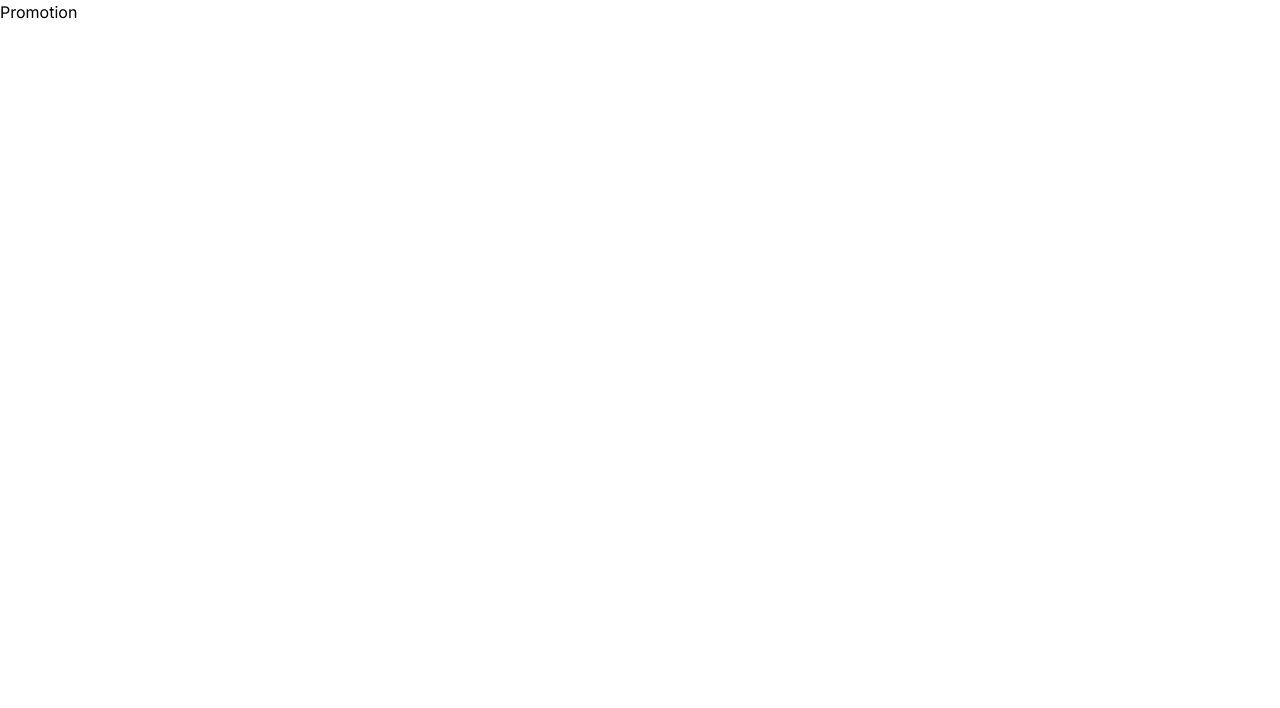
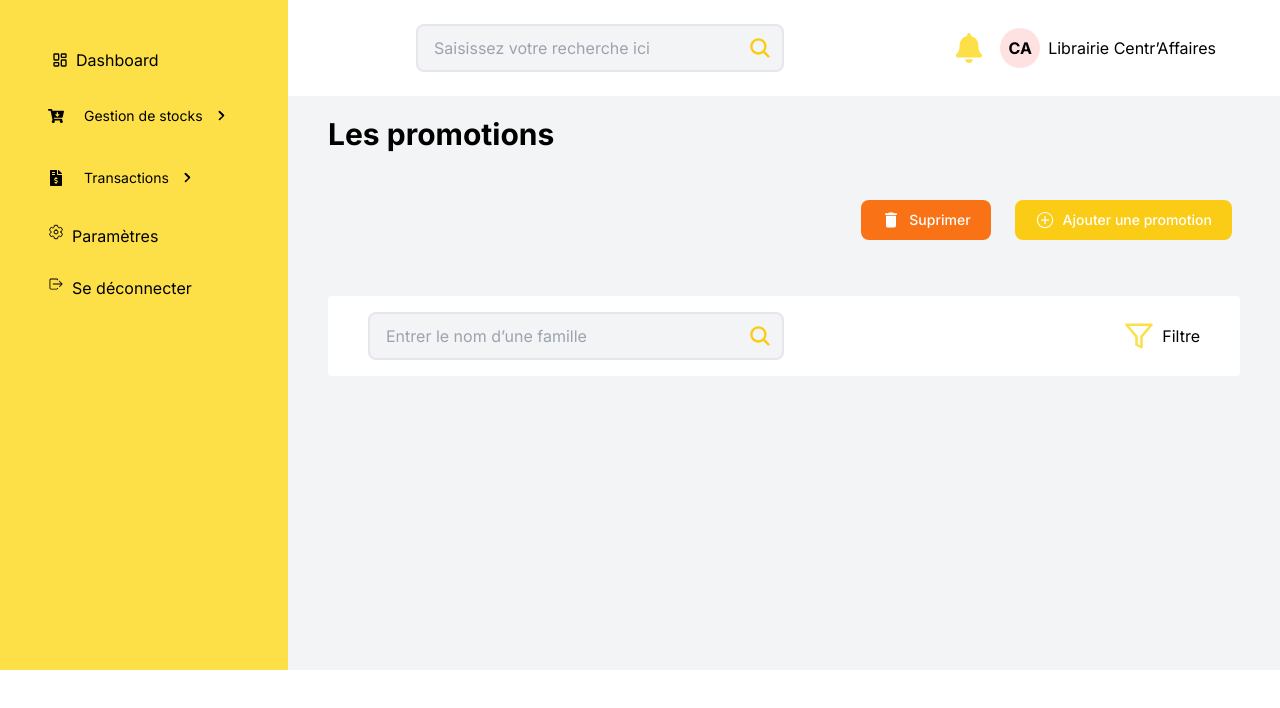
Before and after one commit to abraham241/integrationGstock, a Next.js app: page /gestiondestock/promotion in a window 1280 px wide. Shown: the top 708 px of the page. Built offline with nearby package versions, Linux system fonts and the light colour scheme.

Commit message:
finalisation de la 2eme bar de recherche et de la page promotion

```diff
--- a/app/gestiondestock/famillearticle/page.js
+++ b/app/gestiondestock/famillearticle/page.js
@@ -23,7 +23,6 @@ export default function famillearticle() {
           <div className="px-10 pt-5">
             <h1 className="text-3xl font-bold">Famille Articles</h1>
           </div>
-
           <div className="flex justify-end px-10 py-7">
             <div className=" pt-5 flex gap-4">
               <button
--- a/app/gestiondestock/promotion/page.js
+++ b/app/gestiondestock/promotion/page.js
@@ -1,7 +1,57 @@
-import React from 'react'
+import React from "react";
+import Sidebar from "@/components/Sidebar";
+import Searchbar from "@/components/Searchbar";
+import Recherchebar from "@/components/Recherchebar";
+import { MdDelete } from "react-icons/md";
+import { IoIosAddCircleOutline } from "react-icons/io";
+import Link from "next/link";
 
-export default function Promotion() {
+export default function promotion() {
   return (
-    <div>Promotion</div>
-  )
+    <>
+      <div className=" flex bg-gray-100">
+        {/* appel de la sidebar */}
+        <div className="">
+          <Sidebar />
+        </div>
+
+        <div className="w-full">
+          {/* appel de la barre de recherche */}
+          <div className=" h-24 ">
+            <Searchbar />
+          </div>
+          <div className="px-10 pt-5">
+            <h1 className="text-3xl font-bold">Les promotions</h1>
+          </div>
+          <div className="flex justify-end px-10 py-7">
+            <div className=" pt-5 flex gap-4">
+              <button
+                type="button"
+                class="text-white bg-orange-500 flex gap-2 items-center   font-medium rounded-lg text-sm px-5 py-2.5 me-2 mb-2  "
+              >
+                <div className="text-xl">
+                  <MdDelete />
+                </div>
+                Suprimer
+              </button>
+              <button
+                type="button"
+                class="text-white bg-yellow-400 flex gap-2 items-center   font-medium rounded-lg text-sm px-5 py-2.5 me-2 mb-2  "
+              >
+                <div className="text-xl">
+                  <IoIosAddCircleOutline />
+                </div>
+                <Link href="/">Ajouter une promotion</Link>
+              </button>
+            </div>
+          </div>
+
+          {/* appel de la barre de recherche des familles article */}
+          <div className="px-10 pt-5">
+            <Recherchebar />
+          </div>
+        </div>
+      </div>
+    </>
+  );
 }
```
